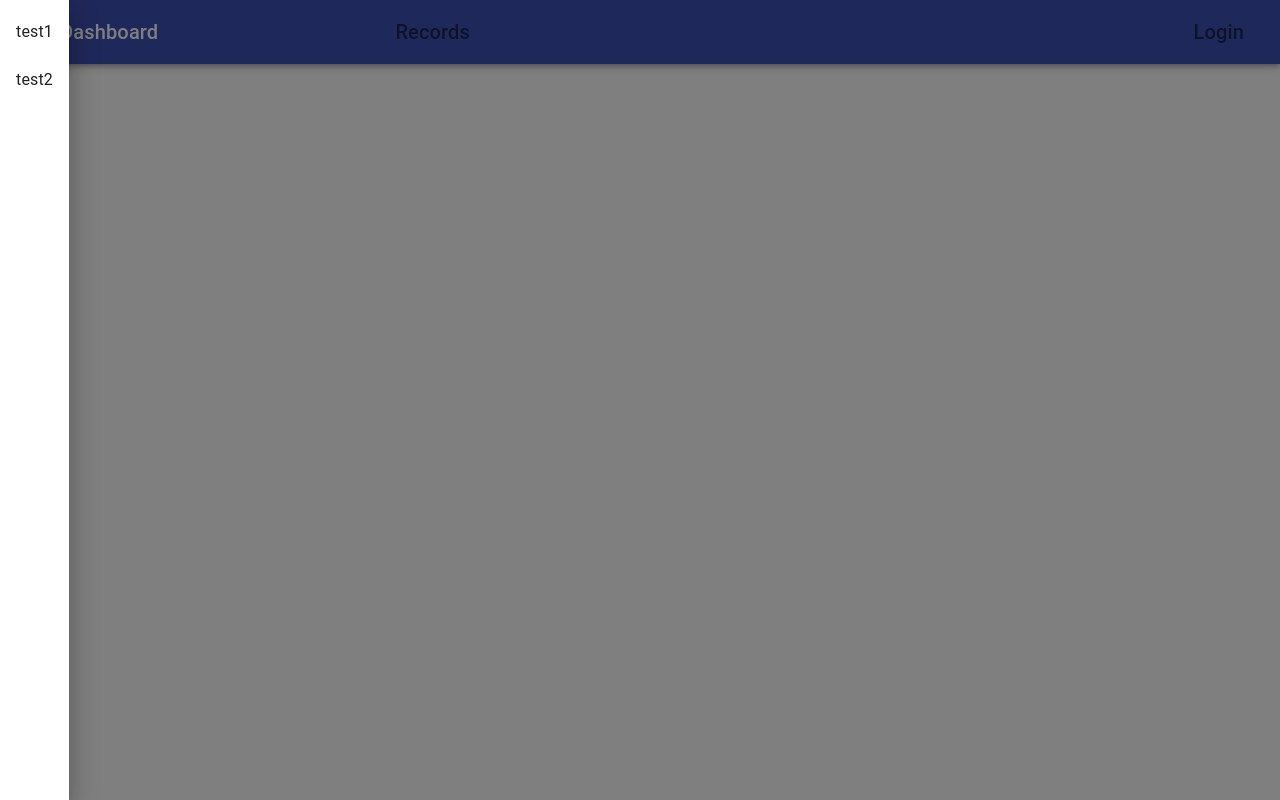
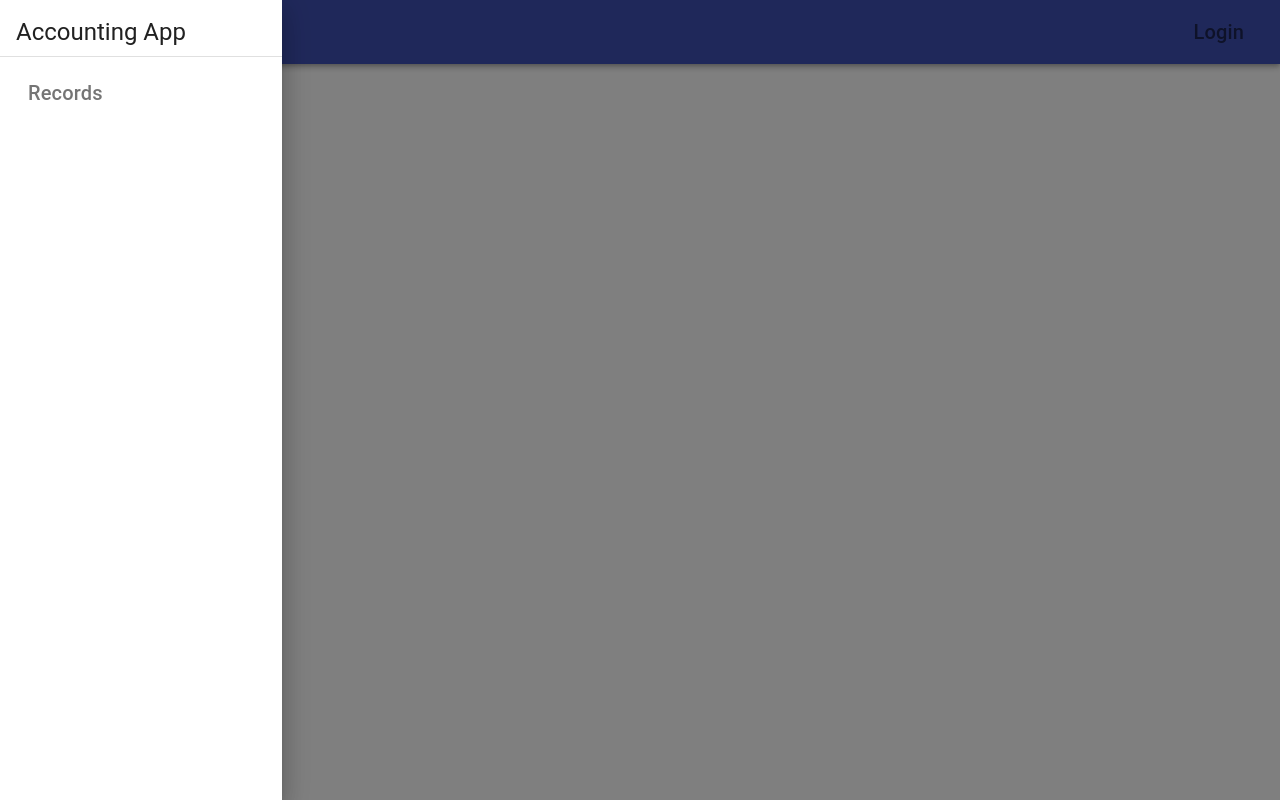
Before and after one commit to proohit/accountingapp, a React (Create React App) app: page / in a window 1280 px wide. Both pictures are taken after a click on the button 36 px from the left and 32 px from the top of the page. Built offline with nearby package versions, Linux system fonts and the light colour scheme.

Commit message:
drawer, FAB

```diff
--- a/src/App.js
+++ b/src/App.js
@@ -1,5 +1,5 @@
 import React, { Component } from 'react';
-import { Snackbar, CircularProgress, Grid, Backdrop } from '@material-ui/core'
+import { Snackbar, CircularProgress, Grid, Backdrop, Container } from '@material-ui/core'
 import './App.css';
 import Login from './components/Login'
 import NavBar from './components/NavBar'
@@ -61,10 +61,12 @@ class App extends Component {
         <nav>
           <NavBar functionSet={this.functionSet} changeToken={this.changeToken} token={this.state.token} header={this.state.header}></NavBar>
         </nav>
-        <Grid container direction='column' justify='center' alignItems='center'>
-          {loadingIndicator}
-          {this.state.content}
-        </Grid>
+        <Container>
+          <Grid container direction='column' justify='center' alignItems='center'>
+            {loadingIndicator}
+            {this.state.content}
+          </Grid>
+        </Container>
         <Snackbar
           anchorOrigin={{ vertical: 'bottom', horizontal: 'center' }}
           autoHideDuration={4000}
--- a/src/components/NavBar.js
+++ b/src/components/NavBar.js
@@ -1,32 +1,15 @@
 import React from 'react'
 import { AppBar, Toolbar, IconButton, Typography, Grid, SwipeableDrawer, List, ListItem, ListItemText } from '@material-ui/core'
 import { Menu, AccountCircle } from '@material-ui/icons'
-import Login from './Login'
-import RecordView from './RecordView'
 import { Alert } from '@material-ui/lab'
-import { withStyles } from '@material-ui/core/styles'
+import NavBarMenu from './NavBarMenu'
 
-const styles = {
-    list: {
-        width: '250px'
-    },
-    entry: {
-        width: 250
-    }
-}
-
-class NavBar extends React.Component {
+export default class NavBar extends React.Component {
     state = {
         drawer: false
     }
     toggleDrawer = () => {
         this.setState({ drawer: !this.state.drawer })
-    }
-    navigateToLogin = () => {
-        this.props.functionSet.setContent(<Login changeToken={this.props.changeToken} functionSet={this.props.functionSet}></Login>)
-    }
-    navigateToRecords = () => {
-        this.props.functionSet.setContent(<RecordView functionSet={this.props.functionSet} token={this.props.token} />)
     }
     removeToken = () => {
         this.props.changeToken(null)
@@ -42,7 +25,7 @@ class NavBar extends React.Component {
                         <AccountCircle />
                     </IconButton>
                     <IconButton onClick={this.removeToken}>
-                        <Typography variant="h6">
+                        <Typography color="inherit" variant="h6">
                             Logout
                         </Typography>
                     </IconButton>
@@ -57,29 +40,13 @@ class NavBar extends React.Component {
         }
         return (
             <AppBar position="sticky">
-                <SwipeableDrawer style={{ width: 'auto' }} open={this.state.drawer} onClose={this.toggleDrawer} onOpen={this.toggleDrawer} anchor="left">
-                    <List>
-                        <ListItem button>
-                            <ListItemText> test1 </ListItemText>
-                        </ListItem>
-                        <ListItem>
-                            <ListItemText> test2 </ListItemText>
-                        </ListItem>
-                    </List>
-                    {/* <Typography className={useStyles.entry}></Typography> */}
-                </SwipeableDrawer>
+                <NavBarMenu token={this.props.token} drawer={this.state.drawer} toggleDrawer={this.toggleDrawer} functionSet={this.props.functionSet} />
                 <Toolbar>
                     <IconButton onClick={this.toggleDrawer} edge="start" color="inherit">
                         <Menu />
                     </IconButton>
                     <Typography variant="h6">{this.props.header}</Typography>
-                    <Grid container direction='row' justify='center' alignItems='center'>
-                        <IconButton onClick={this.navigateToRecords}>
-                            <Typography color="inherit" variant="h6">
-                                Records
-                        </Typography>
-                        </IconButton>
-                    </Grid>
+
                     <Grid container direction='row' justify='flex-end'>
                         {accountButton}
                     </Grid>
@@ -88,4 +55,3 @@ class NavBar extends React.Component {
         );
     }
 }
-export default withStyles(styles)(NavBar)
--- /dev/null
+++ b/src/components/NavBarMenu.js
@@ -0,0 +1,37 @@
+import React, { Component } from 'react'
+import { SwipeableDrawer, Grid, Typography, IconButton, List, ListItem, Divider, } from '@material-ui/core'
+import Login from './Login'
+import RecordView from './RecordView'
+
+export class NavBarMenu extends Component {
+
+    navigateToLogin = () => {
+        this.props.functionSet.setContent(<Login changeToken={this.props.changeToken} functionSet={this.props.functionSet}></Login>)
+        this.props.toggleDrawer();
+    }
+    navigateToRecords = () => {
+        this.props.functionSet.setContent(<RecordView functionSet={this.props.functionSet} token={this.props.token} />)
+        this.props.toggleDrawer();
+    }
+    render() {
+        return (
+            <SwipeableDrawer open={this.props.drawer} onClose={this.props.toggleDrawer} onOpen={this.props.toggleDrawer} anchor="left">
+                <List>
+                    <ListItem>
+                        <Typography style={{ width: 250 }} variant="h5">Accounting App</Typography>
+                    </ListItem>
+                    <Divider></Divider>
+                    <ListItem>
+                        <IconButton onClick={this.navigateToRecords}>
+                            <Typography color="inherit" variant="h6">
+                                Records
+                            </Typography>
+                        </IconButton>
+                    </ListItem>
+                </List>
+            </SwipeableDrawer>
+        )
+    }
+}
+
+export default NavBarMenu
--- a/src/components/RecordView.js
+++ b/src/components/RecordView.js
@@ -1,8 +1,9 @@
 import React from 'react'
-import { Container, Typography, Grid } from '@material-ui/core'
+import { Container, Typography, Grid, Fab } from '@material-ui/core'
 import { Alert } from '@material-ui/lab'
 import Record from './Record'
 import config from '../config.js'
+import { AddCircleOutlined, AddCircle } from '@material-ui/icons'
 
 export default class RecordView extends React.Component {
     constructor(props) {
@@ -37,9 +38,18 @@ export default class RecordView extends React.Component {
             })
     }
     render() {
-        const records = this.state.records.map(record => <Typography>{record.description}</Typography>)
+        const records = this.state.records.map(record => <Record description={record.description} value={record.value} id={record.id} />)
         return (
-            this.state.records.map(record => <Record description={record.description} value={record.value} id={record.id} />)
+            <Container>
+                <Grid container direction='column' justify='center' alignItems='center' spacing={4}>
+                    {records}
+                </Grid>
+                <Grid container direction='row' justify='flex-end' alignItems='flex-end'>
+                    <Fab style={{ position: 'fixed', right: 25, bottom: 25 }} color="primary" aria-label="add">
+                        <AddCircle />
+                    </Fab>
+                </Grid>
+            </Container>
         )
     }
 }
```
